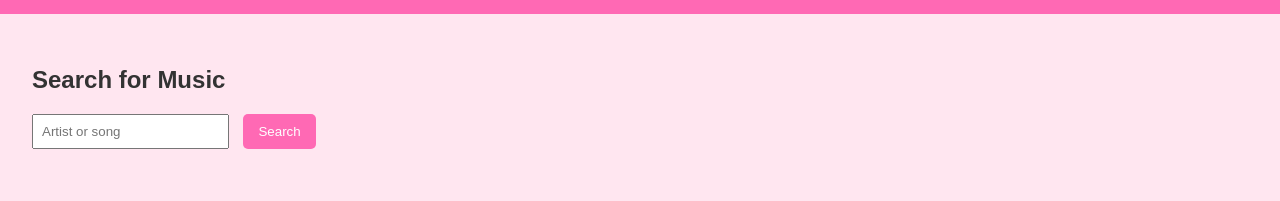
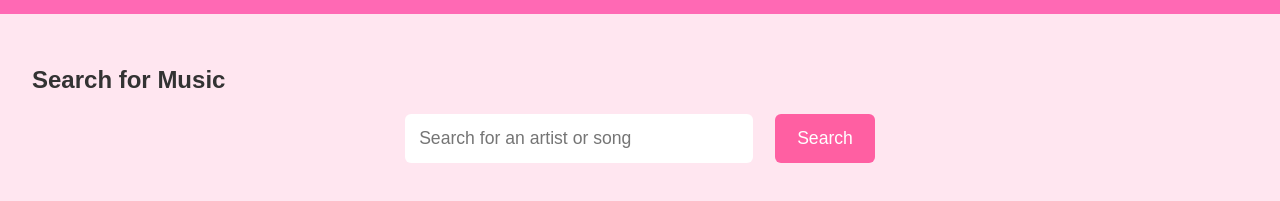
Before and after one commit to miaholder/music-pink-devops, a plain HTML site: page apps/web/index.html in a window 1280 px wide. Shown: the part 117-318 px from the top of the page. Drawn offline with Linux system fonts and the light colour scheme.

Commit message:
Improve homepage layout and search prominence

```diff
--- a/apps/web/index.html
+++ b/apps/web/index.html
@@ -2,8 +2,48 @@
 <html lang="en">
 <head>
   <meta charset="UTF-8" />
-  <title>Music Pink App</title>
+  <title>Save Your Fav Songs</title>
   <link rel="stylesheet" href="css/style.css" />
+<style>
+  .main-title {
+    text-align: center;
+    font-size: 2.8rem;
+    margin-top: 40px;
+    margin-bottom: 30px;
+  }
+
+  .search-container {
+    display: flex;
+    justify-content: center;
+    align-items: center;
+    gap: 12px;
+    margin-top: 20px;
+  }
+
+  .search-container input {
+    width: 320px;
+    padding: 14px;
+    font-size: 1.1rem;
+    border-radius: 6px;
+    border: none;
+  }
+
+  .search-container button {
+    padding: 14px 22px;
+    font-size: 1.1rem;
+    border-radius: 6px;
+    background-color: #ff5fa2;
+    color: white;
+    border: none;
+    cursor: pointer;
+  }
+
+  .search-container button:hover {
+    background-color: #ff3d8b;
+  }
+</style>
+
+
 </head>
 <body>
   <header>
@@ -17,8 +57,14 @@
 
   <main>
     <h2>Search for Music</h2>
-    <input id="searchTerm" placeholder="Artist or song" />
-    <button onclick="searchMusic()">Search</button>
+<div class="search-container">
+  <input
+    type="text"
+    id="searchInput"
+    placeholder="Search for an artist or song"
+  />
+  <button onclick="searchMusic()">Search</button>
+</div>
 
     <ul id="results"></ul>
   </main>
```
